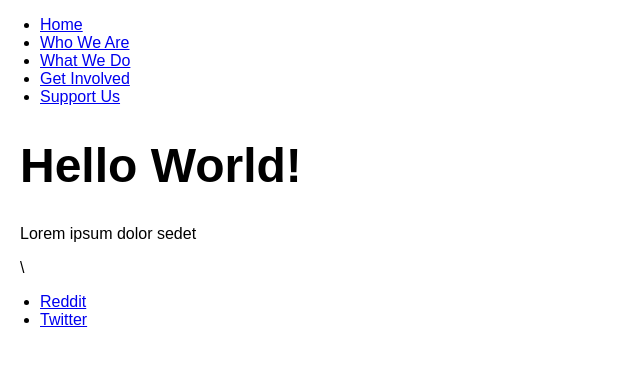
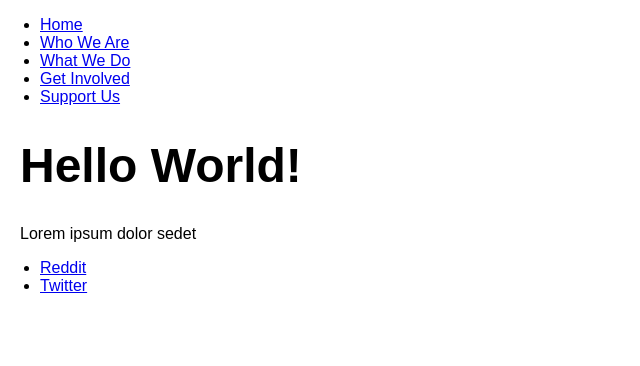
Before and after one commit to ironfront-usa/ironfront-usa.github.io, a Jekyll site: the page built from index.html, in a window 1280 px wide. Shown: the top 366 px of the page, without its empty margins (0-640 px from the left). Built offline with Jekyll 4.4.1, drawn with Linux system fonts in a browser that asks for light colours.

Commit message:
removed an erroneous backslash from footer

```diff
--- a/_layouts/default.html
+++ b/_layouts/default.html
@@ -17,7 +17,7 @@
         </nav>
         <div class="container">
 
-            {{ content }}\
+            {{ content }}
 
         </div><!-- /.container -->
         <footer>
```
